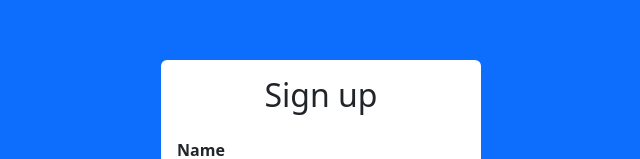
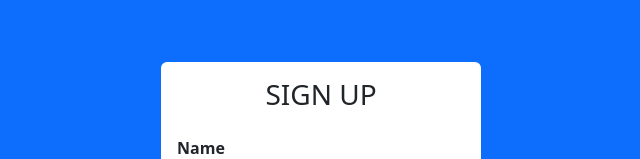
Before and after one commit to Suchita01/React-app, a React (Create React App) app in the folder frontend/: page /signup in a window 1280 px wide. Shown: the part 130-289 px from the top of the page, without its empty margins (319-959 px from the left). Built offline with nearby package versions, Linux system fonts and the light colour scheme.

Commit message:
minor changes in UI

```diff
--- a/frontend/src/Login.js
+++ b/frontend/src/Login.js
@@ -42,7 +42,7 @@ function Login(){
     return (
         <div className='d-flex justify-content-center align-items-center bg-primary vh-100'>
             <div className='bg-white p-3 rounded w-25'>
-            <h2 className="heading mb-4 text-center">Login</h2>
+            <h3 className="heading mb-4 text-center">LOGIN</h3>
                 <form action="" onSubmit={handleSubmit}>
                     <div className='mb-3'>
                         <label htmlFor="email"><strong>Email</strong></label>
--- a/frontend/src/Signup.js
+++ b/frontend/src/Signup.js
@@ -33,7 +33,7 @@ function Signup() {
   return (
     <div className='d-flex justify-content-center align-items-center bg-primary vh-100'>
             <div className='bg-white p-3 rounded w-25'>
-                <h2 className="heading mb-4 text-center">Sign up</h2>
+                <h3 className="heading mb-4 text-center">SIGN UP</h3>
                 <form action="" onSubmit={handleSubmit}>
                     <div className='mb-3'>
                         <label htmlFor="name"><strong>Name</strong></label>
```
